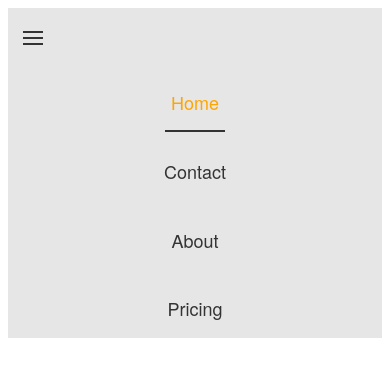
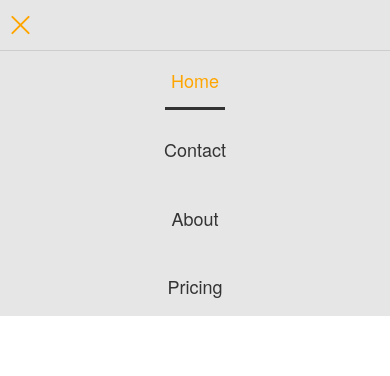
Before and after one commit to rasmus1610/responsive-navbar, a plain HTML site: page index.html in a window 390 px wide. Both pictures are taken after a click on the link 33 px from the left and 38 px from the top of the page. Drawn offline with nearby package versions, Linux system fonts and the light colour scheme.

Commit message:
added hamburger animation

```diff
--- a/main.js
+++ b/main.js
@@ -1,5 +1,6 @@
 $(document).ready(function() {
   $('#menu-button').on('click', function() {
-    $('.collapse').slideToggle()
+    $('.collapse').slideToggle();
+    $(this).toggleClass('open');
   })
 })
--- a/style.scss
+++ b/style.scss
@@ -5,9 +5,16 @@ $active-link-color: orange; //color of the active nav link
 $link-margin: 25px; //margin left and right of the nav item
 $background-color: #e6e6e6; //background-color of the navbar
 $breakpoint: 768px; //breakpoint for collapsing the menu
+$navbar-height: 50px; //navbar-height
+
+body {
+  margin: 0;
+  padding: 0;
+}
 /*--------------- Navbar ---------------*/
 .navbar {
     width: 100%;
+    height: $navbar-height;
     text-align: center;
     background: $background-color;
 
@@ -39,7 +46,7 @@ $breakpoint: 768px; //breakpoint for collapsing the menu
                 bottom: 0;
                 background-color: #333;
                 width: 60px;
-                height: 2px;
+                height: 3px;
                 left: 50%;
                 transform: translateX(-30px);
             }
@@ -61,7 +68,7 @@ $breakpoint: 768px; //breakpoint for collapsing the menu
             bottom: 0;
             background-color: #333;
             width: 60px;
-            height: 2px;
+            height: 3px;
             left: 50%;
             transform: translateX(-30px);
         }
@@ -69,25 +76,56 @@ $breakpoint: 768px; //breakpoint for collapsing the menu
 
     .collapse {
         display: none;
+        background-color: $background-color;
+        border-top: 1px solid darken($background-color, 10%);
     }
 }
 
 #menu-button {
-    width: 20px;
-    height: 40px;
-    margin: 5px;
-    padding: 10px;
+    position: relative;
+    width: 25px;
+    height: $navbar-height;
     display: flex;
     flex-direction: column;
     justify-content: center;
+    cursor: pointer;
+}
 
-    span {
-        background-color: #333;
-        width: 20px;
-        height: 2px;
-        margin: 2px 0;
-    }
+span {
+    position: absolute;
+    background-color: orange;
+    width: 25px;
+    height: 2px;
+    transition: all .3s;
+    border-radius: 5px;
+    left: 7.5px;
 }
+
+span:first-of-type {
+  top: 15px;
+}
+
+span:last-of-type {
+  bottom: 15px;
+}
+
+.open span {
+  top: 24px;
+  left: 7.5px;
+}
+
+.open span:first-of-type {
+  transform: rotate(-135deg);
+}
+
+.open span:nth-of-type(2) {
+  opacity: 0;
+}
+
+.open span:last-of-type {
+  transform: rotate(135deg);
+}
+
 /*--------------- Media Queries ---------------*/
 @media (min-width: $breakpoint) {
     .navbar {
@@ -103,8 +141,9 @@ $breakpoint: 768px; //breakpoint for collapsing the menu
         display: none;
     }
 
-    .collapse {
-        display: block !important;
+    .navbar .collapse {
+        display: block;
+        border: none;
     }
 
     .active {
```
Also changed, not shown: style.css, 1 other file.
